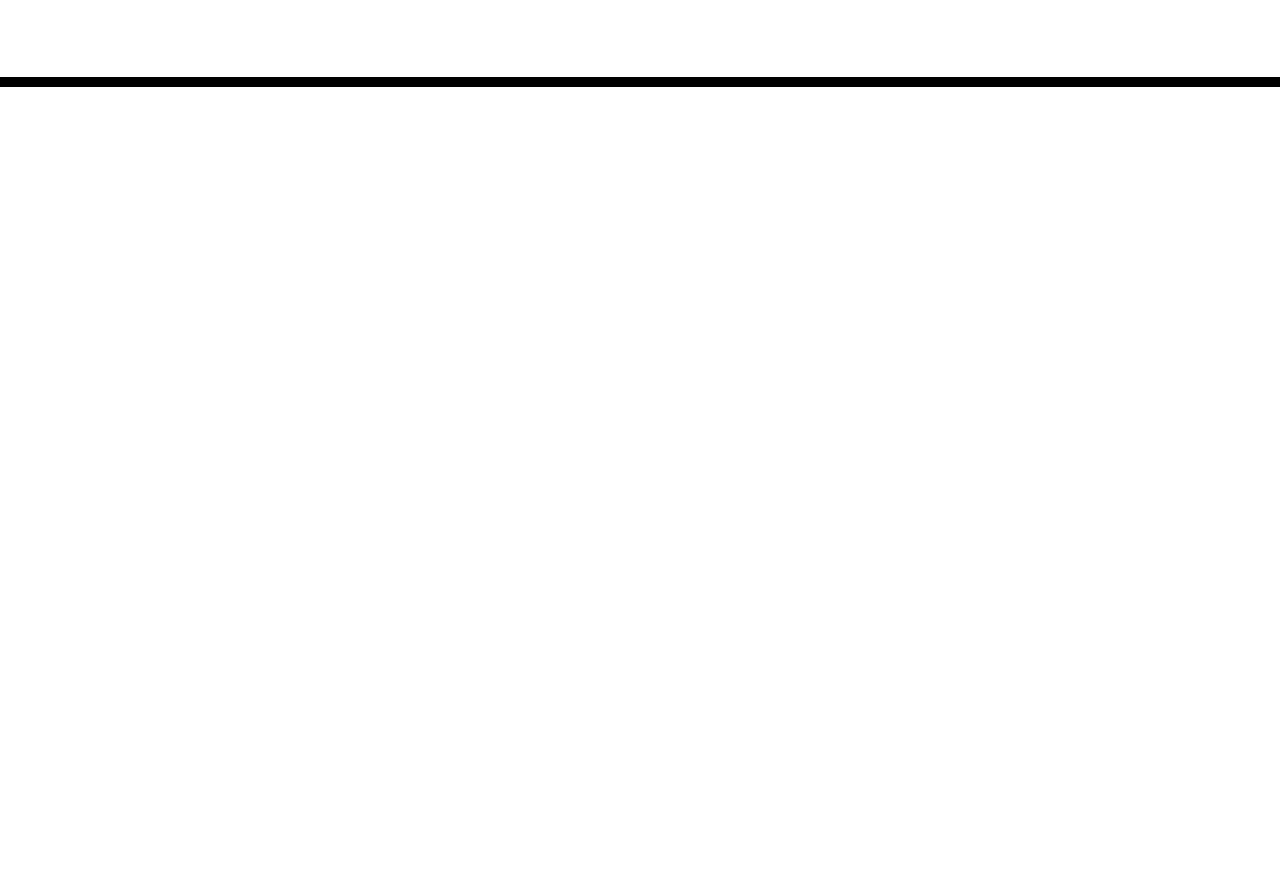
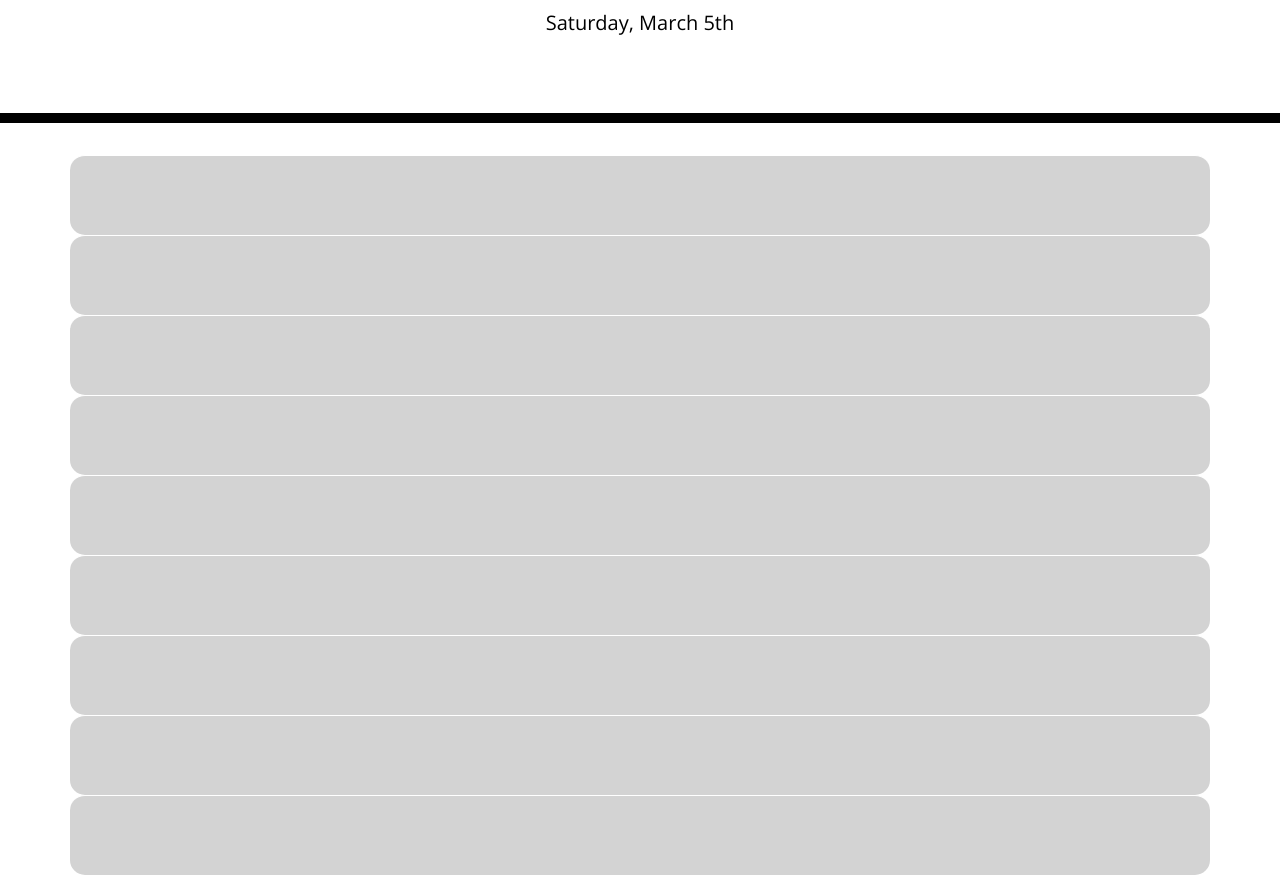
Before and after one commit to emilyk221/Work-Day-Scheduler, a plain HTML site: page index.html in a window 1280 px wide. Shown: the part 181-1056 px from the top of the page. Before the commit the page ends 800 px from the top, so only its background shows below. Drawn offline with nearby package versions, Linux system fonts and the light colour scheme.

Commit message:
add current day and timeblock rows

```diff
--- /dev/null
+++ b/assets/js/script.js
@@ -0,0 +1,2 @@
+let todayEl = document.querySelector("#currentDay");
+todayEl.textContent = moment().format("dddd, MMMM Do");
--- a/index.html
+++ b/index.html
@@ -30,9 +30,19 @@
     </header>
     <div class="container">
       <!-- Timeblocks go here -->
+      <div id="hour-9" class="row time-block past"></div>
+      <div id="hour-10" class="row time-block past"></div>
+      <div id="hour-11" class="row time-block past"></div>
+      <div id="hour-12" class="row time-block past"></div>
+      <div id="hour-13" class="row time-block past"></div>
+      <div id="hour-14" class="row time-block past"></div>
+      <div id="hour-15" class="row time-block past"></div>
+      <div id="hour-16" class="row time-block past"></div>
+      <div id="hour-17" class="row time-block past"></div>
     </div>
 
     <script src="https://code.jquery.com/jquery-3.4.1.min.js"></script>
     <script src="https://cdnjs.cloudflare.com/ajax/libs/moment.js/2.24.0/moment.min.js"></script>
+    <script src="./assets/js/script.js"></script>
   </body>
 </html>
```
